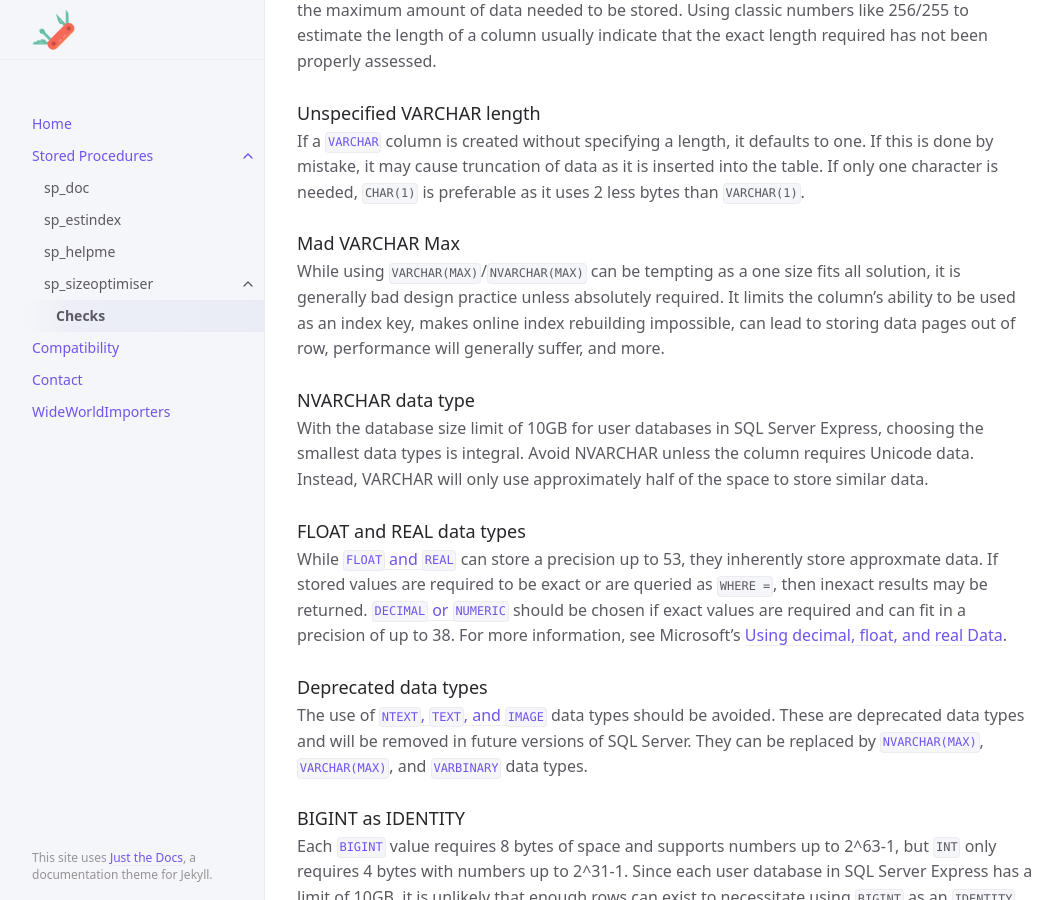
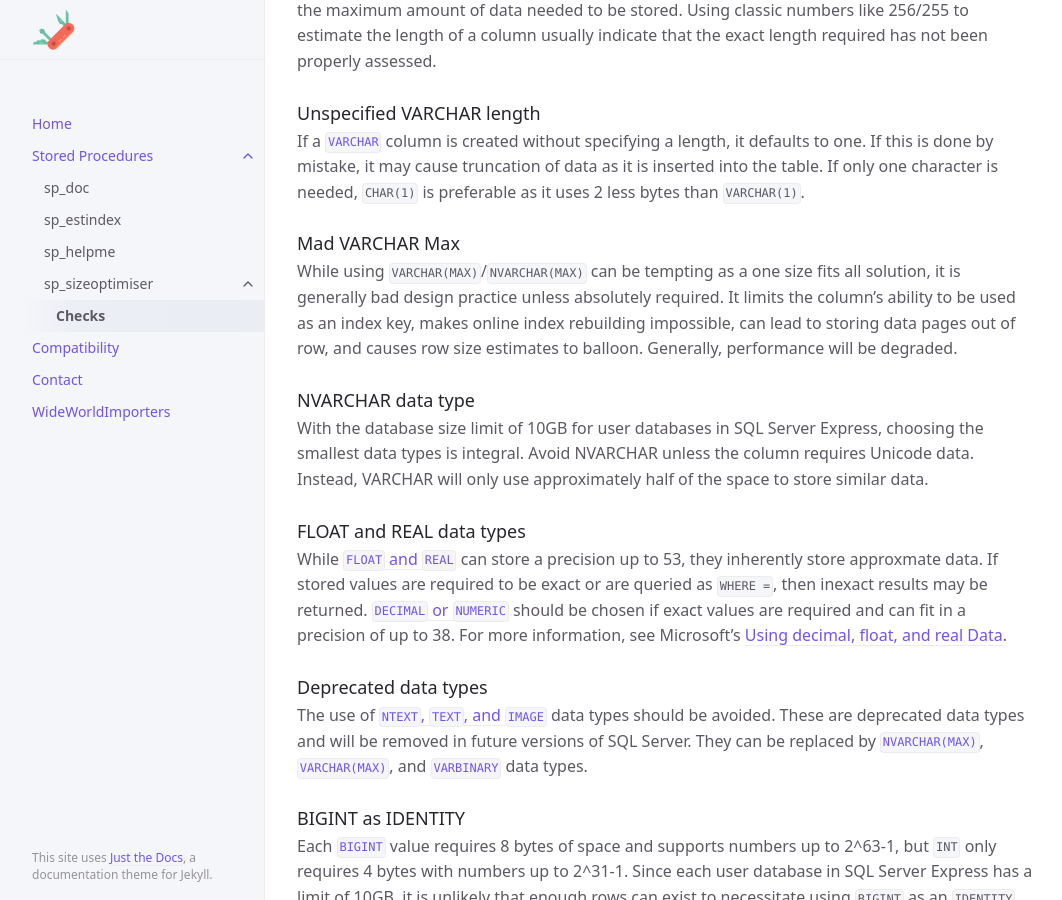
Before and after one commit to LowlyDBA/dba-multitool.org, a Jekyll site: the page built from docs/stored-procedures/sp_sizeoptimiser/checks.md, in a window 1280 px wide and 900 px high, scrolled down 1148 px. Shown: the whole window, without its empty margins (107-1169 px from the left). Built offline with Jekyll 4.4.1, drawn with Linux system fonts in a browser that asks for light colours; our own code applies the rules of GitHub Pages for plain Markdown files; some of the changed text lies outside the part shown.

Commit message:
update check info

```diff
--- a/docs/stored-procedures/sp_sizeoptimiser/checks.md
+++ b/docs/stored-procedures/sp_sizeoptimiser/checks.md
@@ -65,7 +65,8 @@ While using `VARCHAR(MAX)`/`NVARCHAR(MAX)` can be tempting as a one size
 fits all solution, it is generally bad design practice unless absolutely
 required. It limits the column's ability to be used as an index key,
 makes online index rebuilding impossible, can lead to storing data pages
-out of row, performance will generally suffer, and more.
+out of row, and causes row size estimates to balloon. Generally, performance
+will be degraded.
 
 ### NVARCHAR data type
 
@@ -172,12 +173,17 @@ updated, or deleted from the table. This results in under utilized data pages,
 adding additional I/O and causing table size to balloon. Most tables should have
 a clustered index, unless they are used for staging data or temporary in nature.
 
+See also:
+
+* [SQL Server Docs: Heap Tables][heaps]
+
 [bigint]: https://docs.microsoft.com/en-us/sql/t-sql/data-types/int-bigint-smallint-and-tinyint-transact-sql?view=sql-server-2017
 [binary]: https://docs.microsoft.com/en-us/sql/t-sql/data-types/binary-and-varbinary-transact-sql?view=sql-server-2017
 [char]: https://docs.microsoft.com/en-us/sql/t-sql/data-types/char-and-varchar-transact-sql?view=sql-server-2017
 [dec]: https://docs.microsoft.com/en-us/sql/t-sql/data-types/decimal-and-numeric-transact-sql?view=sql-server-2017
 [tool]: http://dba-multitool.org
 [float]: https://docs.microsoft.com/en-us/sql/t-sql/data-types/float-and-real-transact-sql?view=sql-server-2017
+[heaps]:https://docs.microsoft.com/en-us/sql/relational-databases/indexes/heaps-tables-without-clustered-indexes?view=sql-server-ver16#when-not-to-use-a-heap
 [issue]: https://github.com/LowlyDBA/dba-multitool/issues
 [nchar]: https://docs.microsoft.com/en-us/sql/t-sql/data-types/nchar-and-nvarchar-transact-sql?view=sql-server-2017
 [sparse]: https://docs.microsoft.com/en-us/sql/relational-databases/tables/use-sparse-columns?view=sql-server-2017
```
